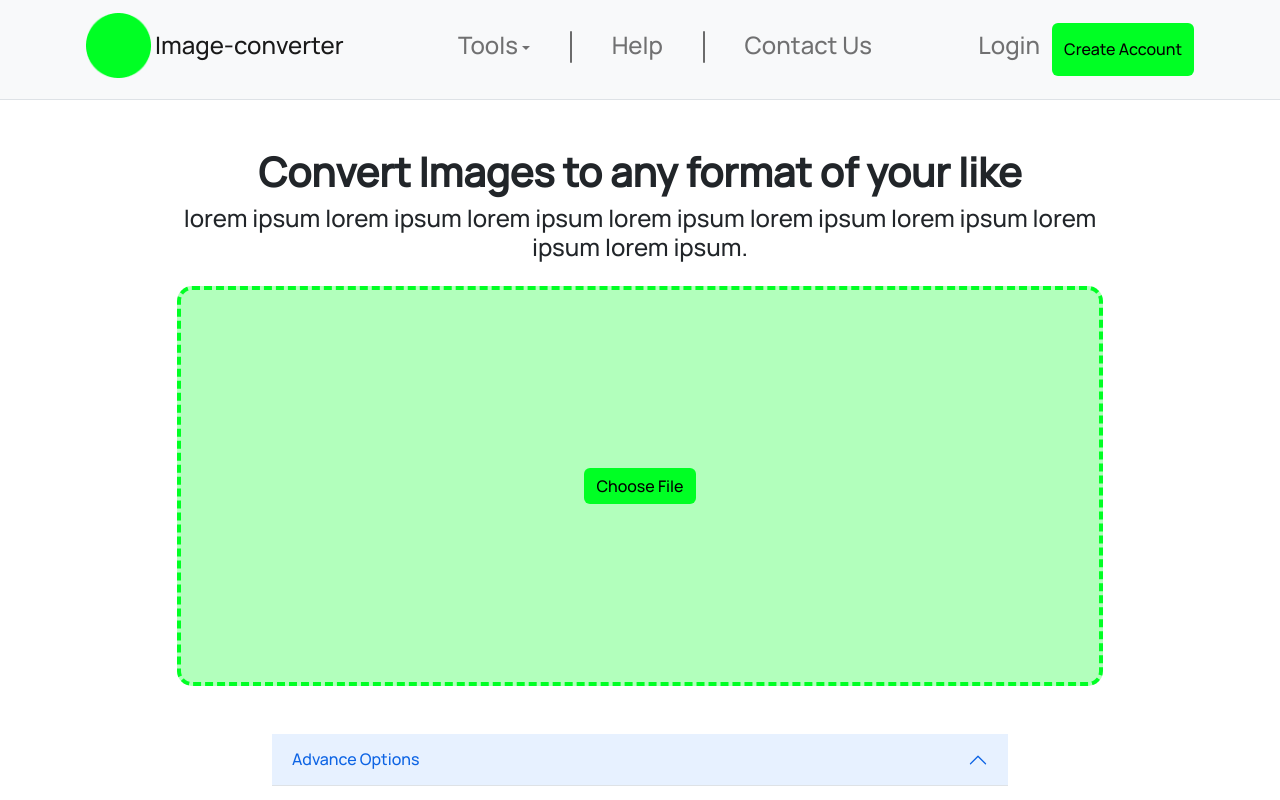
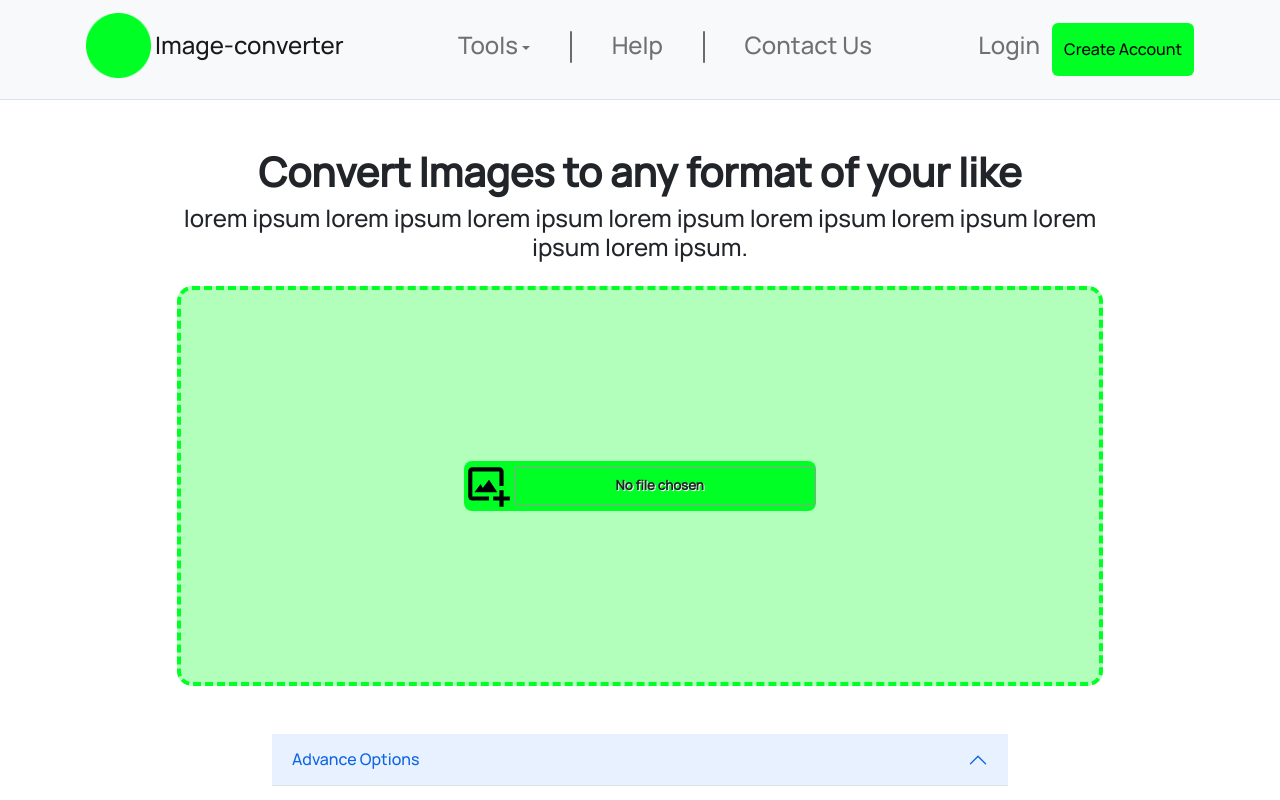
Before and after one commit to MUNYYBY/image-converter, a Next.js app: page /cx/Image-converter in a window 1280 px wide. Shown: the top 800 px of the page. Built offline with nearby package versions, Linux system fonts and the light colour scheme.

Commit message:
File upload button styling

```diff
--- a/Components/Convert-Images/Convert-Images.js
+++ b/Components/Convert-Images/Convert-Images.js
@@ -4,6 +4,8 @@ import Container from "react-bootstrap/Container";
 import Col from "react-bootstrap/Col";
 import Row from "react-bootstrap/Row";
 import Accordion from "react-bootstrap/Accordion";
+import Form from "react-bootstrap/Form";
+import { BiImageAdd } from "react-icons/bi";
 
 export default function ConvertImages() {
   return (
@@ -23,7 +25,12 @@ export default function ConvertImages() {
           </Col>
           <Col md={10} sm={10}>
             <div id={styles.ImagesConversionPit} className="w-100">
-              <Button className="btn btn-primary">Choose File</Button>
+              <Form action="">
+                <div className={styles.chooseImageBtn}>
+                  <BiImageAdd size={50} color="black" />
+                  <input type="file" className={styles.chooseFile_input} />
+                </div>
+              </Form>
             </div>
           </Col>
           <Col lg={8} md={10} sm={10} className="mt-5">
--- a/Components/Convert-Images/Convert-Images.module.css
+++ b/Components/Convert-Images/Convert-Images.module.css
@@ -10,3 +10,24 @@
   align-items: center;
   margin-top: 1rem;
 }
+.chooseImageBtn {
+  background-color: var(--Main-Color);
+  border-radius: 0.5rem;
+}
+.chooseFile_input::-webkit-file-upload-button {
+  visibility: hidden;
+}
+.chooseFile_input {
+  content: "Choose File";
+  display: inline-block;
+  background: linear-gradient(top, #f9f9f9, #e3e3e3);
+  border: 1px solid #999;
+  border-radius: 3px;
+  padding: 5px 8px;
+  outline: none;
+  white-space: nowrap;
+  cursor: pointer;
+  text-shadow: 1px 1px #fff;
+  font-weight: 700;
+  font-size: 10pt;
+}
```
